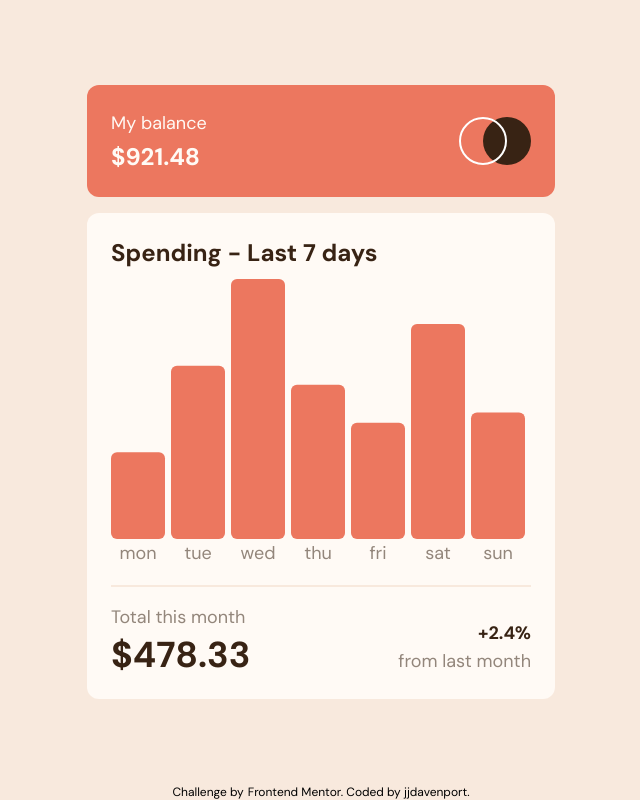
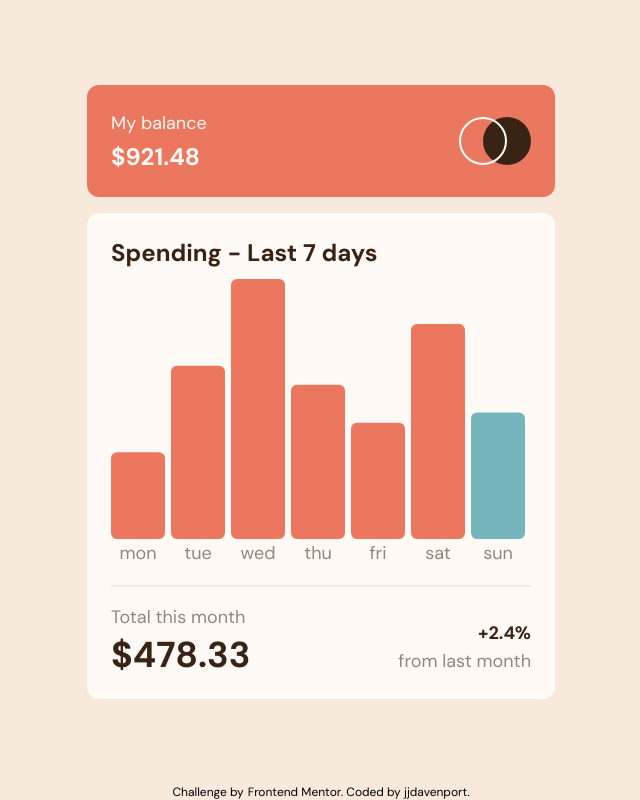
Before and after one commit to jjdavenport/expenses-chart-component-main, a React (Vite) app: page / in a window 1280 px wide. Shown: the whole page, without its empty margins (319-959 px from the left). Built offline with nearby package versions, Linux system fonts and the light colour scheme.

Commit message:
add active day bar

```diff
--- a/src/components/chart.jsx
+++ b/src/components/chart.jsx
@@ -4,6 +4,7 @@ const Chart = ({ data }) => {
   const svgRef = useRef(null);
   const [dimensions, setDimensions] = useState({ width: 0, height: 300 });
   const [hoveredBar, setHoveredBar] = useState(null);
+  const [todayIndex, setTodayIndex] = useState(null);
 
   useEffect(() => {
     const updateDimensions = () => {
@@ -16,8 +17,13 @@ const Chart = ({ data }) => {
     updateDimensions();
     window.addEventListener("resize", updateDimensions);
 
+    const weekdays = ["sun", "mon", "tue", "wed", "thu", "fri", "sat"];
+    const today = weekdays[new Date().getDay()];
+    const todayIdx = data.findIndex((item) => item.day === today);
+    setTodayIndex(todayIdx);
+
     return () => window.removeEventListener("resize", updateDimensions);
-  }, []);
+  }, [data]);
 
   if (!data || data.length === 0) {
     return <div>No data available</div>;
@@ -37,7 +43,7 @@ const Chart = ({ data }) => {
           return (
             <g key={item.day}>
               <rect
-                className="hover:fill-hoverOrange cursor-pointer fill-softRed transition-colors duration-300"
+                className={`cursor-pointer transition-colors duration-300 ${index === todayIndex ? "hover:fill-hoverCyan fill-cyan" : "hover:fill-hoverOrange fill-softRed"}`}
                 x={barX}
                 y={barY}
                 width={barWidth}
--- a/tailwind.config.js
+++ b/tailwind.config.js
@@ -11,6 +11,7 @@ export default {
         cream: "hsl(27, 66%, 92%)",
         paleOrange: "hsl(33, 100%, 98%)",
         hoverOrange: "hsl(10, 100%, 76%)",
+        hoverCyan: "hsl(187, 49%, 80%)",
       },
       fontFamily: {
         custom: ["dm sans", "sans-serif"],
```
